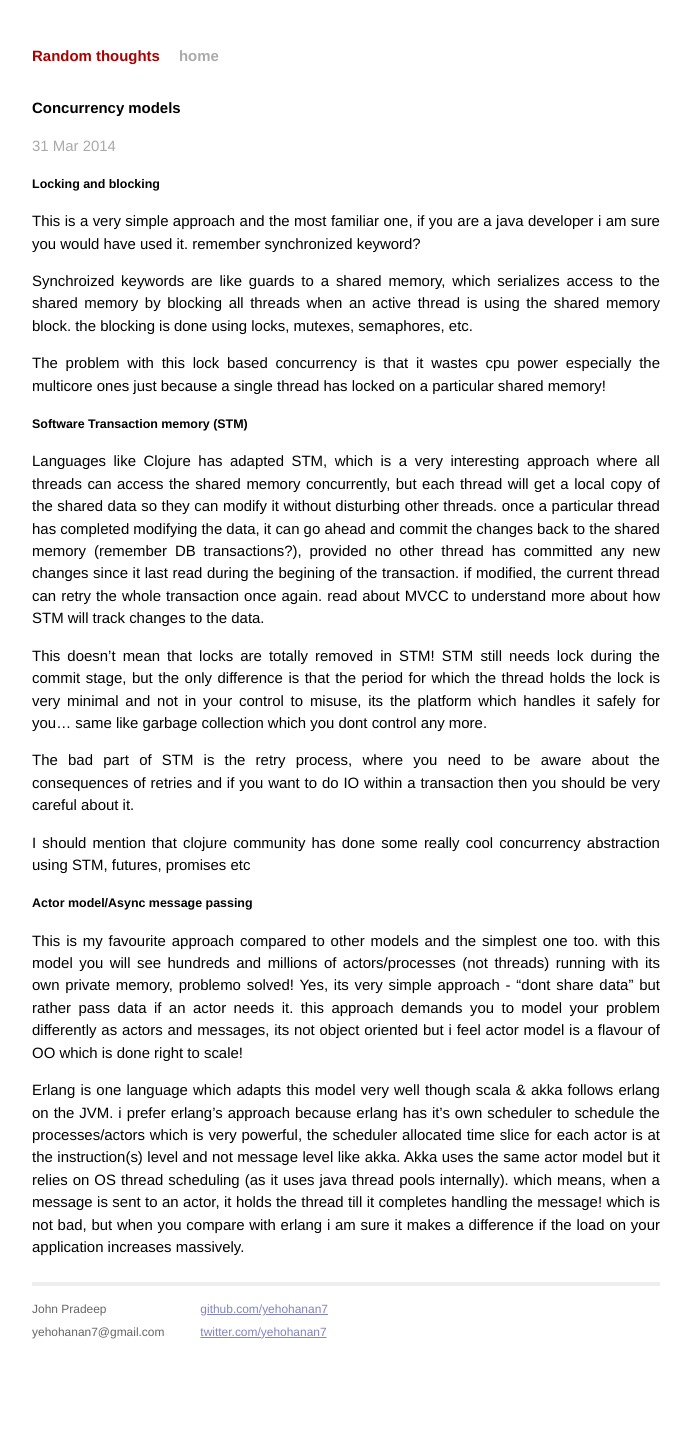
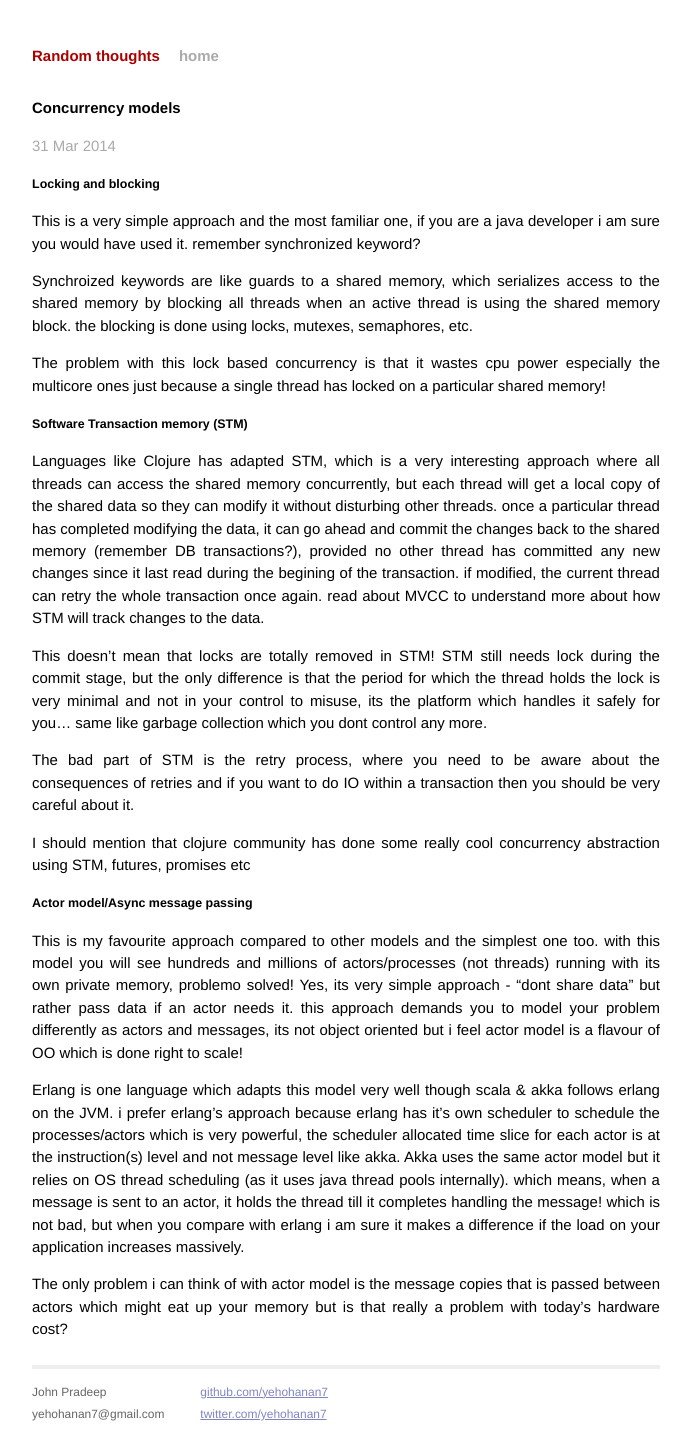
Before and after one commit to yehohanan7/old_yehohanan7.github.io, a Jekyll site: the page built from _posts/2014-03-31-concurrency-models.markdown, in a window 1280 px wide. Shown: the whole page, without its empty margins (294-985 px from the left). Built offline with Jekyll 4.4.1, drawn with Linux system fonts in a browser that asks for light colours; Markdown is read by kramdown in place of the engine named in the settings; before the commit the page ends 1355 px from its top, so only the background shows below that.

Commit message:
minor change

```diff
--- a/_posts/2014-03-31-concurrency-models.markdown
+++ b/_posts/2014-03-31-concurrency-models.markdown
@@ -31,3 +31,5 @@ Yes, its very simple approach - "dont share data" but rather pass data if an act
 
 Erlang is one language which adapts this model very well though scala & akka follows erlang on the JVM. i prefer erlang's approach because erlang has it's own scheduler to schedule the processes/actors which is very powerful, the scheduler allocated time slice for each actor is at the instruction(s) level and not message level like akka.
 Akka uses the same actor model but it relies on OS thread scheduling (as it uses java thread pools internally). which means, when a message is sent to an actor, it holds the thread till it completes handling the message! which is not bad, but when you compare with erlang i am sure it makes a difference if the load on your application increases massively.
+
+The only problem i can think of with actor model is the message copies that is passed between actors which might eat up your memory but is that really a problem with today's hardware cost?
```
